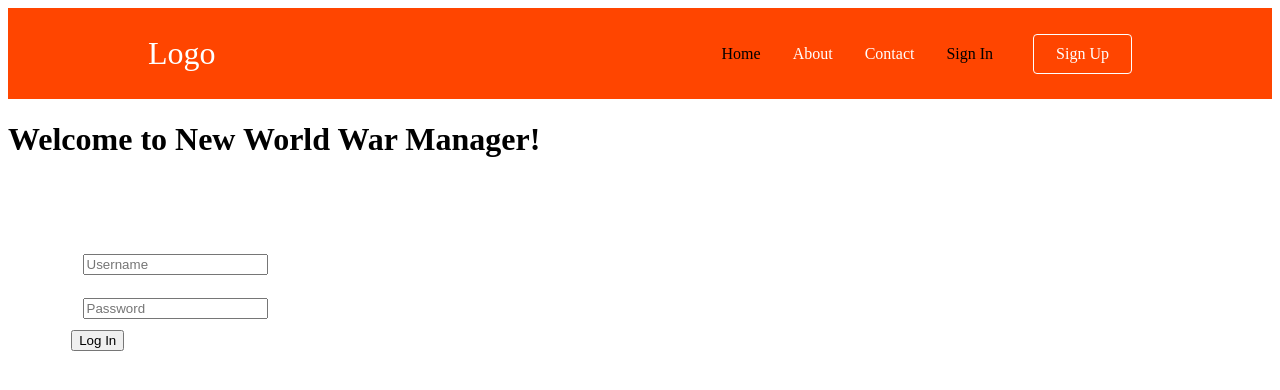
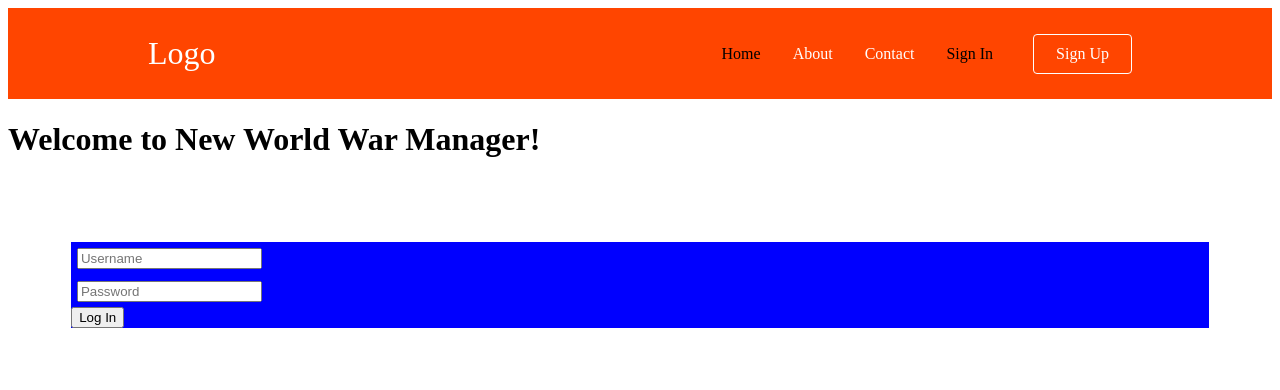
Before and after one commit to SupaDupa24/NewWorldWarManager, a React (Create React App) app in the folder warmanager-frontend/: page /signin in a window 1280 px wide. Shown: the top 390 px of the page. Built offline with nearby package versions, Linux system fonts and the light colour scheme.

Commit message:
adding styles to the login form

```diff
--- a/warmanager-frontend/src/components/Login.js
+++ b/warmanager-frontend/src/components/Login.js
@@ -5,10 +5,10 @@ const Login = props => {
         <>
 
             <h1>Welcome to New World War Manager!</h1>
-            <div className style={{ background: "#9DA9A3" }, { padding: "5%" }}>
-                <form>
-                    <input style={{margin: "1%"}} type="text" placeholder="Username"></input><br />
-                    <input style={{margin: "1%"}} type="password" placeholder="Password"></input><br />
+            <div className style={{ padding: "5%" }}>
+                <form style={{backgroundColor: "blue"}}>
+                    <input style={{margin: ".5%"}} type="text" placeholder="Username"></input><br />
+                    <input style={{margin: ".5%"}} type="password" placeholder="Password"></input><br />
                     <button type="submit">Log In</button>
                 </form>
             </div>
```
